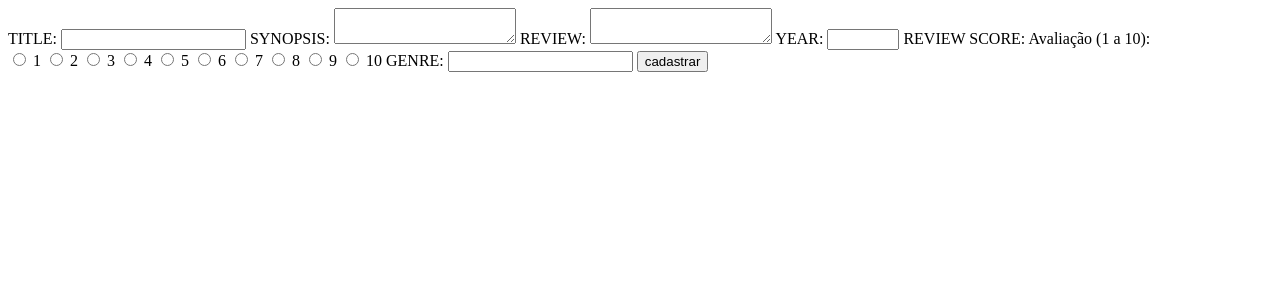
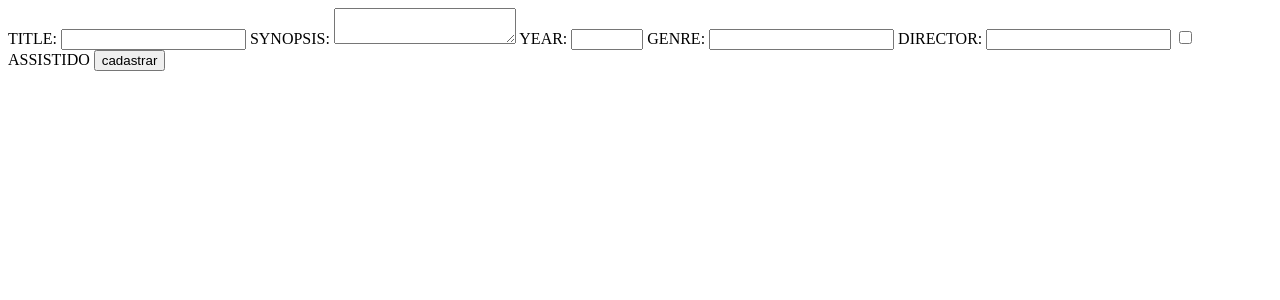
Before and after one commit to emanuelsousa123/movie-catalog-crud, a PHP site: page /pages/movie_register_form.php in a window 1280 px wide. Shown: the top 300 px of the page. Run offline with PHP 8.4, Linux system fonts and the light colour scheme; the visitor is signed in with stand-in values (Sample User, id 1).

Commit message:
commit de segurança

```diff
--- a/movie_catalog/includes/config.php
+++ b/movie_catalog/includes/config.php
@@ -1,6 +1,6 @@
 <?php
 try {
-    $conexao = new PDO("mysql:host=localhost;dbname=movie_catalog2;charset=utf8mb4",
+    $conexao = new PDO("mysql:host=localhost;dbname=movie_catalog;charset=utf8mb4",
     "root", "", [
         PDO::ATTR_ERRMODE => PDO::ERRMODE_EXCEPTION,
         PDO::ATTR_DEFAULT_FETCH_MODE => PDO::FETCH_ASSOC
--- a/movie_catalog/pages/movie_register_form.php
+++ b/movie_catalog/pages/movie_register_form.php
@@ -1,3 +1,7 @@
+<?php
+    require_once '../includes/auth.php';
+?>
+
 <!DOCTYPE html>
 <html lang="en">
 <head>
@@ -5,6 +9,14 @@
     <meta name="viewport" content="width=device-width, initial-scale=1.0">
     <title>Add films</title>
 </head>
+<style>
+    .escondido {
+        display: none;
+    }
+    .exibido {
+        display: flex;
+    }
+</style>
 <body>
     <form action="../actions/process_movie_registration.php" method="post">
         <label for="title_film">TITLE:</label>
@@ -13,30 +25,33 @@
         <label for="synopsis_film">SYNOPSIS:</label>
         <textarea type="text"name="synopsis_film" id="synopsis_film"></textarea>
 
-        <label for="review_film">REVIEW:</label>
-        <textarea type="text"name="review_film" id="review_film"></textarea>
-
         <label for="year_film">YEAR:</label>
         <input type="number" name="year_film" id="year_film" min="1888" max="2100">
-
-        <label for="review_score_film">REVIEW SCORE:</label>
-
-        <label>Avaliação (1 a 10):</label><br>
-        <?php for ($i = 1; $i <= 10; $i++) {?>
-        <input type="radio" id="review_score_film<?= $i ?>" name="review_score_film" value="<?php echo $i; ?>" required>
-        <label for="review_score_film<?= $i ?>"><?= $i ?></label>
-        <?php } ?>
 
         <label for="name_genre">GENRE:</label>
         <input type="text" name="name_genre" id="name_genre">
 
+        <label for="name_director">DIRECTOR:</label>
+        <input type="text" name="name_director" id="name_director">
+
+        <input type="checkbox" id="status" name="status" value="1" onclick="exibir()";>
+        <label for="status">ASSISTIDO</label>
+
+        <div class="escondido" id="box">
+            <label for="review_film">REVIEW:</label>
+            <textarea type="text"name="review_film" id="review_film"></textarea>
+
+            <label for="review_score_film">REVIEW SCORE:</label>
+            <label>Avaliação (1 a 10):</label><br>
+            <?php for ($i = 1; $i <= 10; $i++) {?>
+            <input type="radio" id="review_score_film<?= $i ?>" name="review_score_film" value="<?php echo $i; ?>" required>
+            <label for="review_score_film<?= $i ?>"><?= $i ?></label>
+            <?php } ?>
+        </div>
 
         <input type="submit" value="cadastrar">
 
-        <!-- <label for="year_film">YEAR:</label>
-        <input type="text" name="year_film" id="year_film"> -->
-
-
     </form>
+    <script src="../assets/js/exibir.js"></script>
 </body>
 </html>
```
